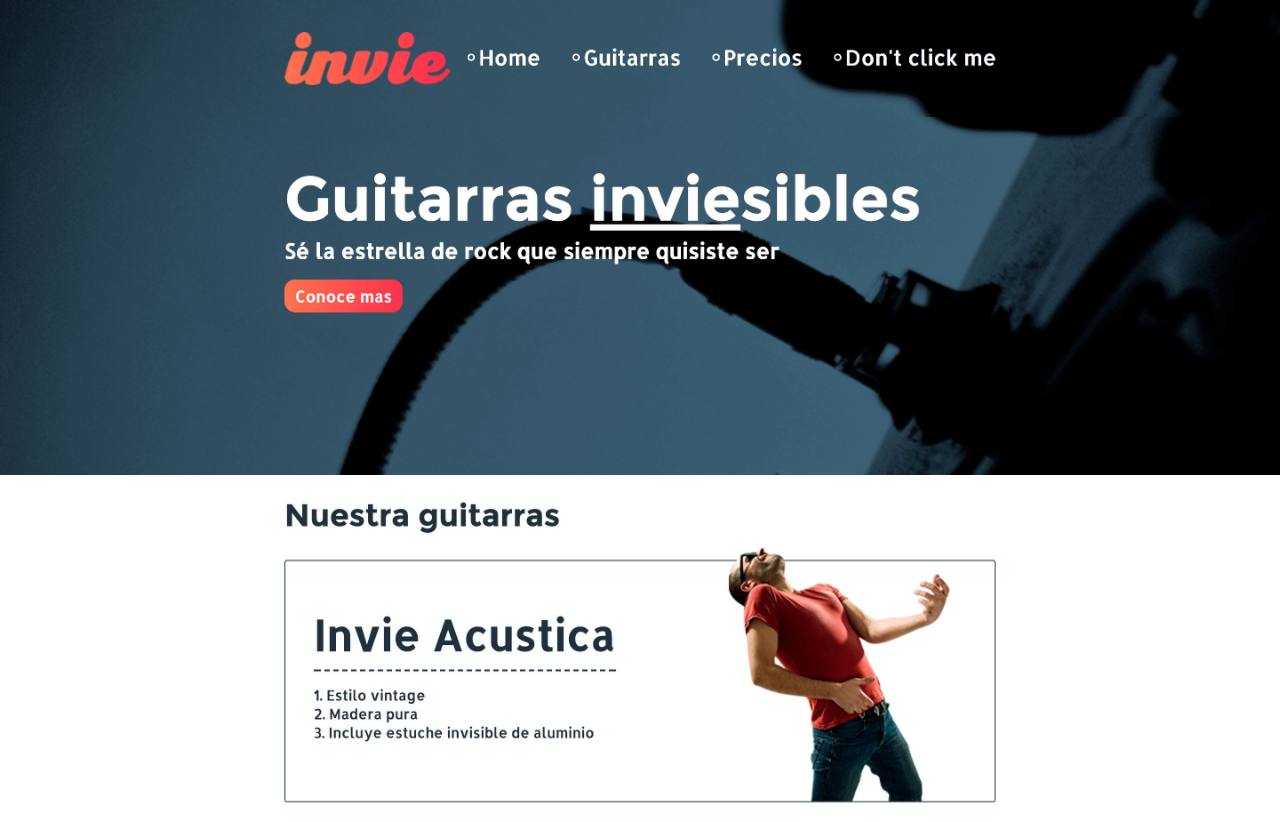
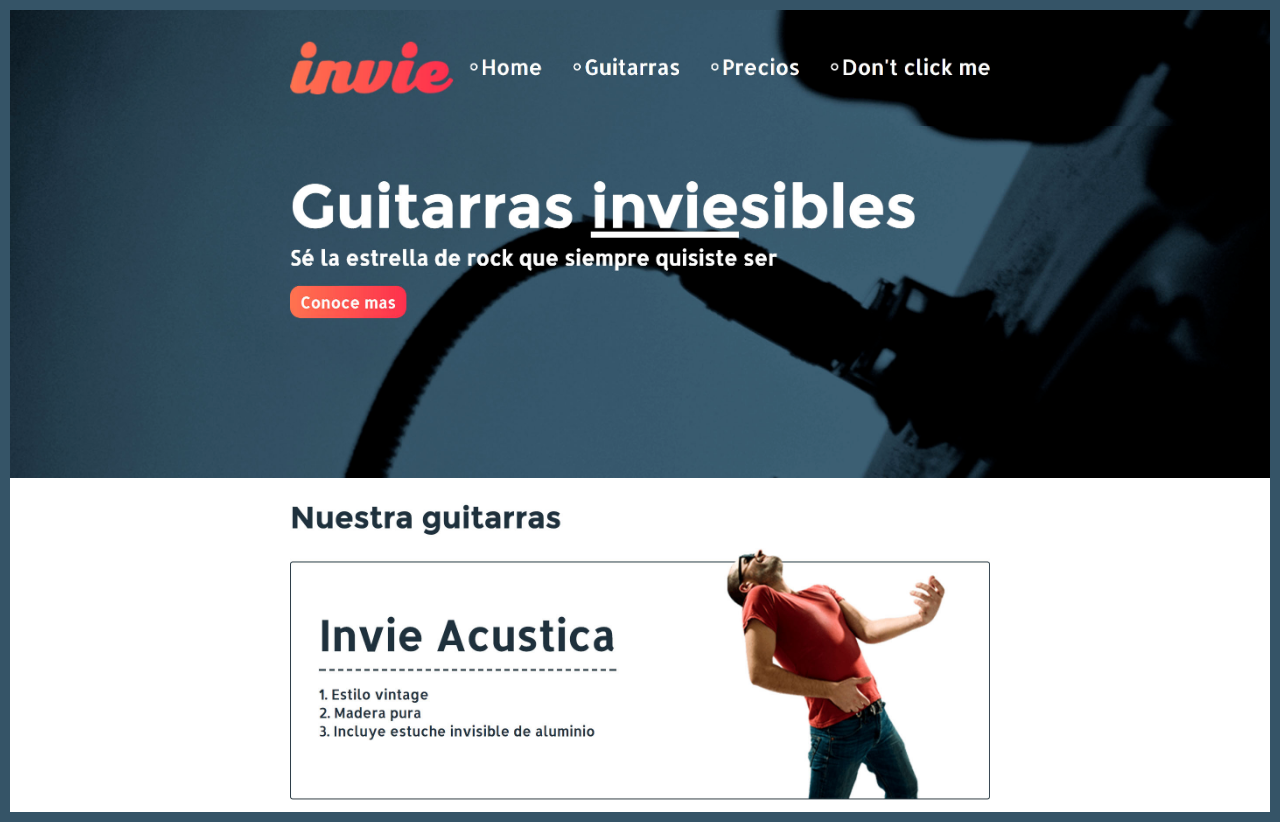
Before and after one commit to mjohar30/Invie_Platzi, a plain HTML site: page index.html in a window 1280 px wide. Drawn offline with Linux system fonts and the light colour scheme.

Commit message:
hotfix 1

```diff
--- a/index.html
+++ b/index.html
@@ -8,6 +8,7 @@
     <style>
         body{
             margin: 0;
+            border: 10px solid #355467;
         }
         img{
             max-width: 100%;
```
